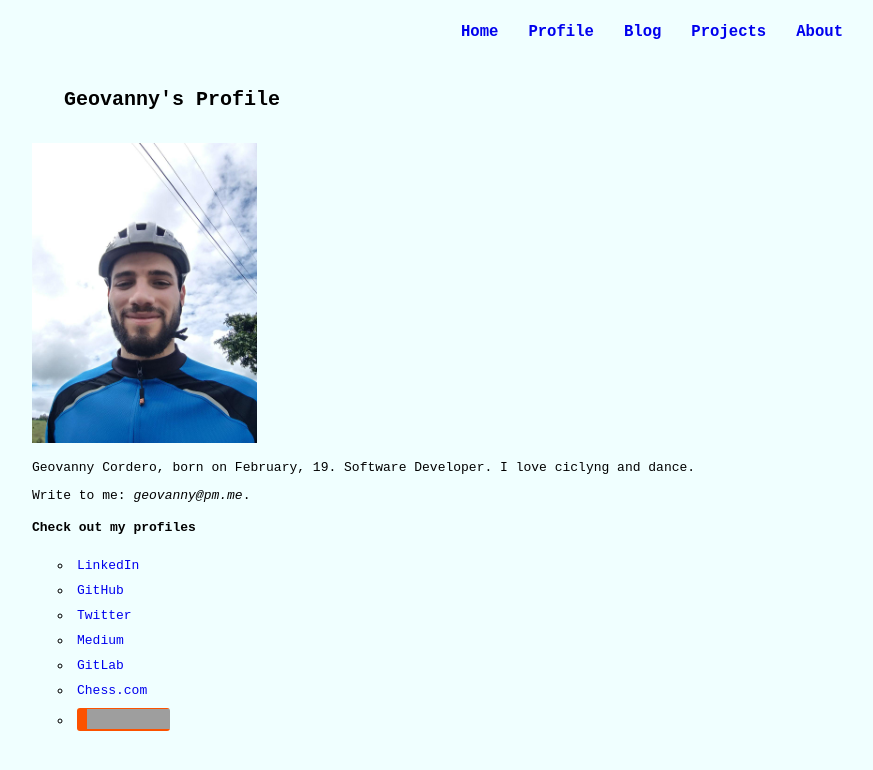
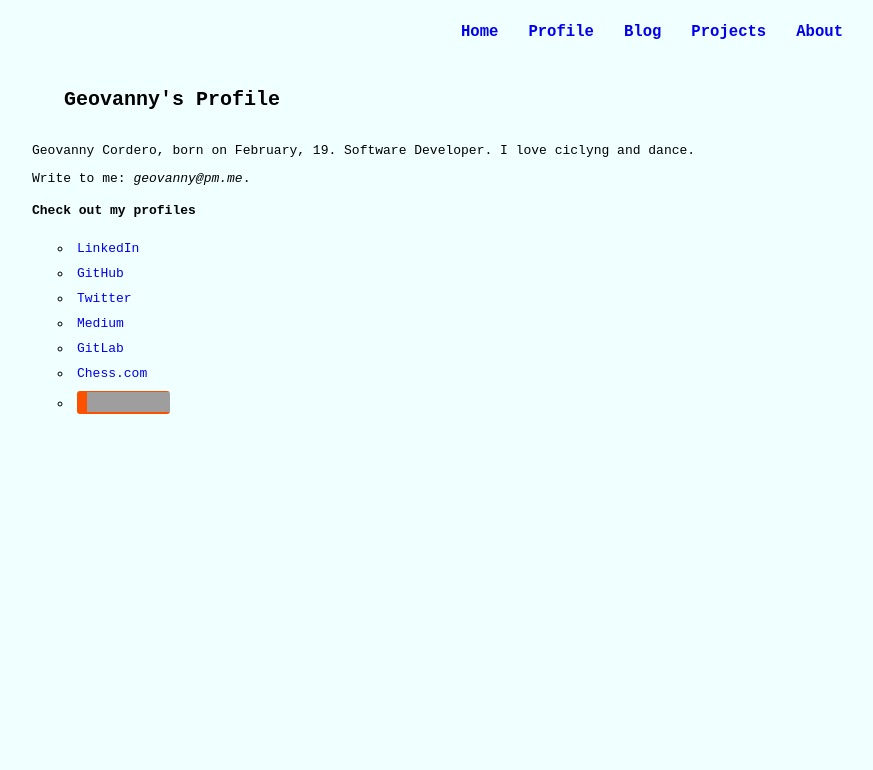
Before and after one commit to geovannycordero/geovannycordero.github.io, a Jekyll site: the page built from profile.html, in a window 1280 px wide. Shown: the top 770 px of the page, without its empty margins (0-873 px from the left). Built offline with Jekyll 4.4.1, drawn with Linux system fonts in a browser that asks for light colours; grey boxes are pictures that could not be loaded.

Commit message:
remove photo

```diff
--- a/profile.html
+++ b/profile.html
@@ -3,8 +3,6 @@ layout: default
 title: Geovanny's Profile
 ---
 <h2>{{ page.title }}</h2>
-
-<img src="/assets/images/me.jpg" alt="Geovanny Cordero selfie" class="profile-image">
 
 <p>Geovanny Cordero, born on February, 19. Software Developer. I love ciclyng and dance.</p>
 
```
Also changed, not shown: Gemfile.lock (added).
